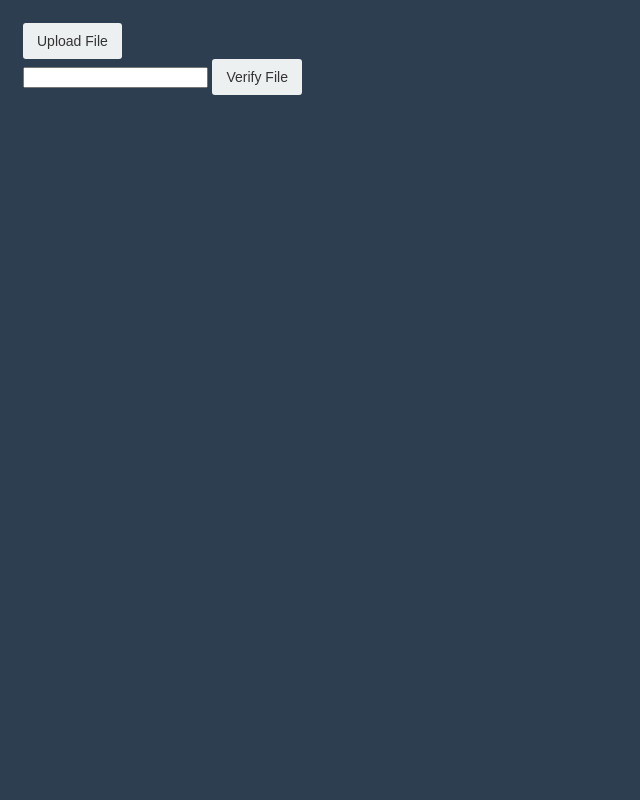
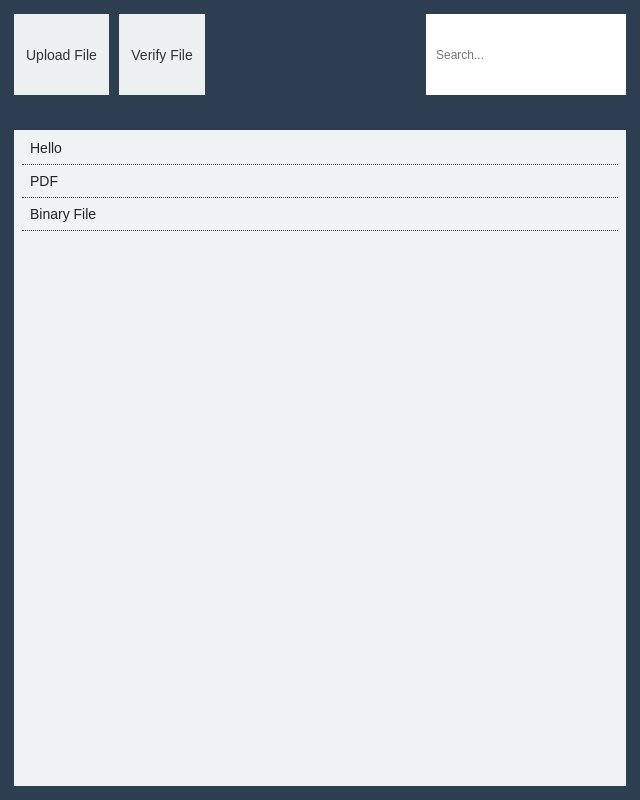
Before and after one commit to adambalogh/data-audit, an Electron app: page app/index.html in a window 640 px wide. Drawn offline with Linux system fonts and the light colour scheme; no server answers.

Commit message:
basic app styling

```diff
--- a/app/index.html
+++ b/app/index.html
@@ -4,12 +4,21 @@
      <script src="upload.js"></script>
   </head>
   <body>
-    <div>
-      <button id="upload">Upload File</button>
-    </div>
-    <div>
-      <input id="input" type="text" />
-      <button id="verify">Verify File</button>
+    <div id="main">
+
+      <div id="menu">
+        <button id="upload">Upload File</button>
+        <button id="verify">Verify File</button>
+        <input type="text" id="search" placeholder="Search..."/>
+      </div>
+      <div id="files_container">
+        <ul id="files">
+          <li>Hello</li>
+          <li>PDF</li>
+          <li>Binary File</li>
+        </ul>
+      </div>
+
     </div>
   </body>
 </html>
--- a/app/main.css
+++ b/app/main.css
@@ -1,28 +1,67 @@
 body {
   background: #2c3e50;
-  padding: 15px;
+  padding: 0px;
+  margin: 0px;
   color: #eee;
   font-family: 'Arial';
+  overflow: hidden;
+  resize: none;
+}
+
+div {
+  margin: 0px;
+  padding: 0px;
+}
+
+ul {
+  margin: 0px;
+  padding: 2px 8px;
+
+  font-size: 14px;
+}
+
+li {
+  list-style-type: none;
+  color: #222;
+  border-bottom: 1px dotted #444;
+  padding: 8px;
+}
+
+input#search {
+  margin: 0px;
+  padding-left: 10px;
+  border: 0px;
+  height: 70%;
+  width: 200px;
+  font-size: 12px;
+  float: right;
+  outline: 0;
+}
+
+#main {
+  margin: 14px;
+  width: calc(100% - 28px);
+  height: calc(100% - 28px);
 }
 
 button {
   font-size: 14px;
-  padding: 10px 14px 10px 14px;
-  margin: 0px;
-  border: 0px;
+  padding: 8px 12px;
+  margin: 0px 6px 0px 0px;
   background: #ecf0f1;
   color: #333;
-  border-radius: 3px;
   outline: 0;
+  height:70%;
+  border: 0px;
 }
 
 button:hover {
   cursor: pointer;
-  color: #666;
+  color: #444;
 }
 
 button:active {
-  background: #bbb ;
+  background: #ccc;
 }
 
 a.main {
@@ -47,3 +86,14 @@ a.main:visited {
 *:focus {
     outline: 0;
 }
+
+#menu {
+  height: 15%;
+}
+
+#files_container {
+  width: 100%;
+  height: 85%;
+
+  background: #eff3f4;
+}
--- a/app/main.js
+++ b/app/main.js
@@ -13,8 +13,10 @@ app.on('window-all-closed', function() {
 app.on('ready', function() {
   // Create the browser window.
   mainWindow = new BrowserWindow({
-    width: 300,
-    height: 180,
+    width: 640,
+    height: 400,
+    resizable: false,
+    title: "File Check",
   });
 
   // and load the index.html of the app.
```
